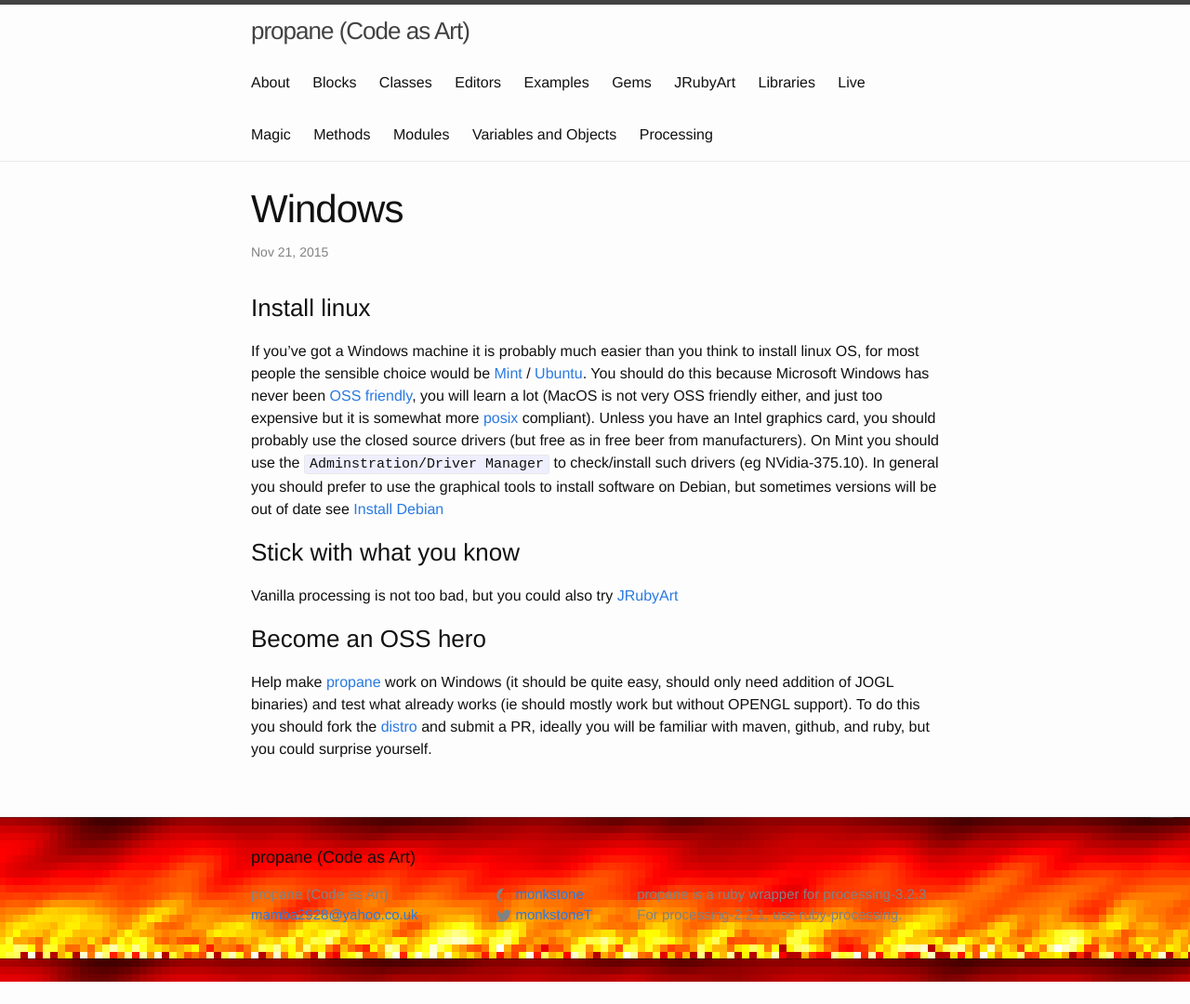
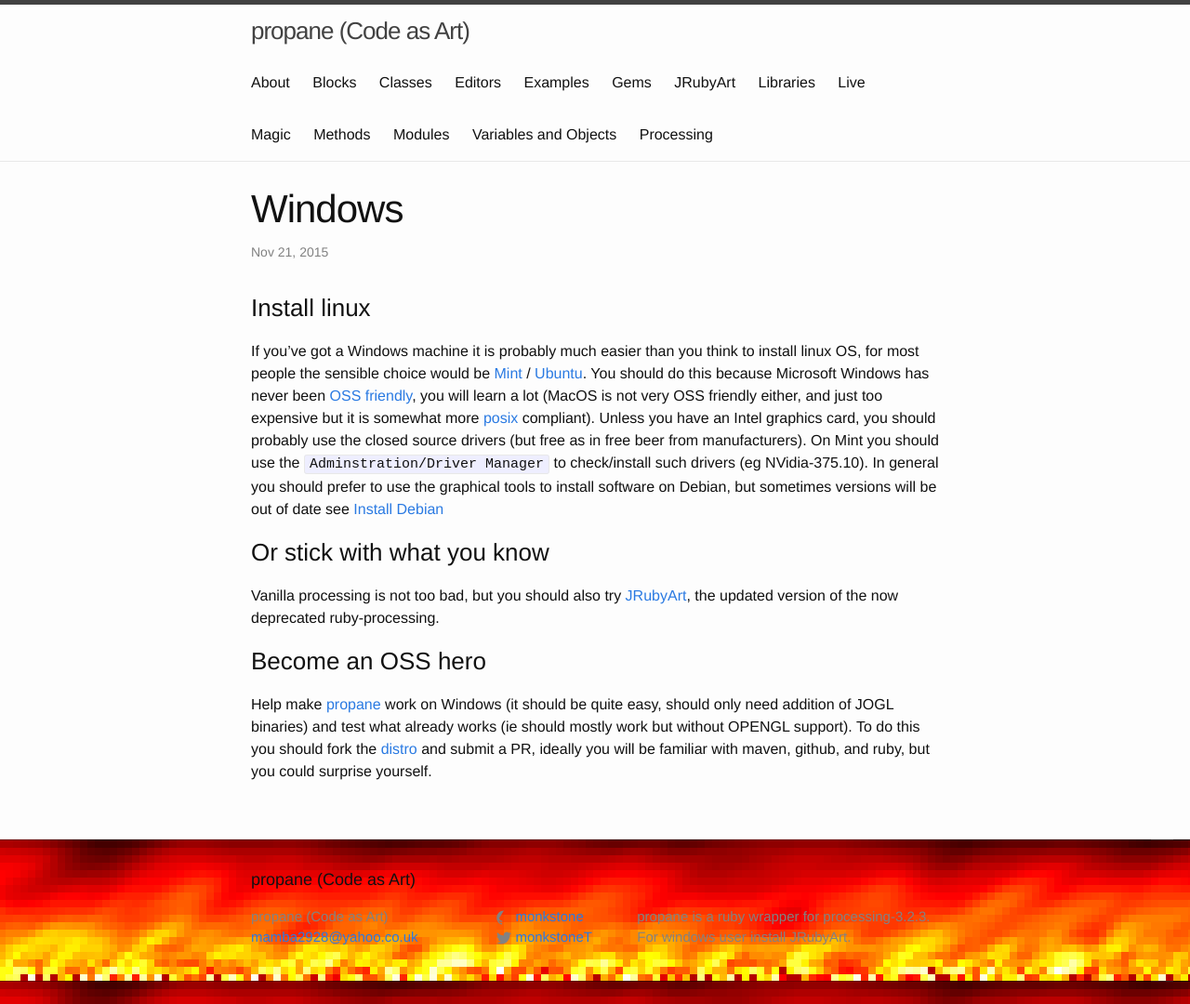
Before and after one commit to ruby-processing/propane, a Jekyll site: the page built from _posts/2015-11-21-windows_started.md, in a window 1280 px wide. Shown: the whole page at 93% size. Built offline with Jekyll 4.4.1, drawn with Linux system fonts in a browser that asks for light colours; before the commit the page ends 1056 px from its top, so only the background shows below that.

Commit message:
update windows instructions

```diff
--- a/_config.yml
+++ b/_config.yml
@@ -3,8 +3,8 @@
 title: propane (Code as Art)
 email: mamba2928@yahoo.co.uk
 description: > # this means to ignore newlines until "baseurl:"
-   propane is a ruby wrapper for processing-3.2.3 For processing-2.2.1, use
-   ruby-processing.
+   propane is a ruby wrapper for processing-3.2.3. For windows user install
+   JRubyArt.
 baseurl: "" # the subpath of your site, e.g. /blog
 regenerate: true
 url: "https://ruby-processing.github.io/propane"
--- a/_posts/2015-11-21-windows_started.md
+++ b/_posts/2015-11-21-windows_started.md
@@ -8,9 +8,9 @@
 
 If you've got a Windows machine it is probably much easier than you think to install linux OS, for most people the sensible choice would be [Mint][mint] / [Ubuntu][ubuntu]. You should do this because Microsoft Windows has never been [OSS friendly][oss], you will learn a lot (MacOS is not very OSS friendly either, and just too expensive but it is somewhat more [posix][posix] compliant). Unless you have an Intel graphics card, you should probably use the closed source drivers (but free as in free beer from manufacturers). On Mint you should use the `Adminstration/Driver Manager` to check/install such drivers (eg NVidia-375.10). In general you should prefer to use the graphical tools to install software on Debian, but sometimes versions will be out of date see [Install Debian][debian]
 
-### Stick with what you know ###
+### Or stick with what you know ###
 
-Vanilla processing is not too bad, but you could also try [JRubyArt][jruby_art]
+Vanilla processing is not too bad, but you should also try [JRubyArt][jruby_art], the updated version of the now deprecated ruby-processing.
 
 ### Become an OSS hero ###
 
```
